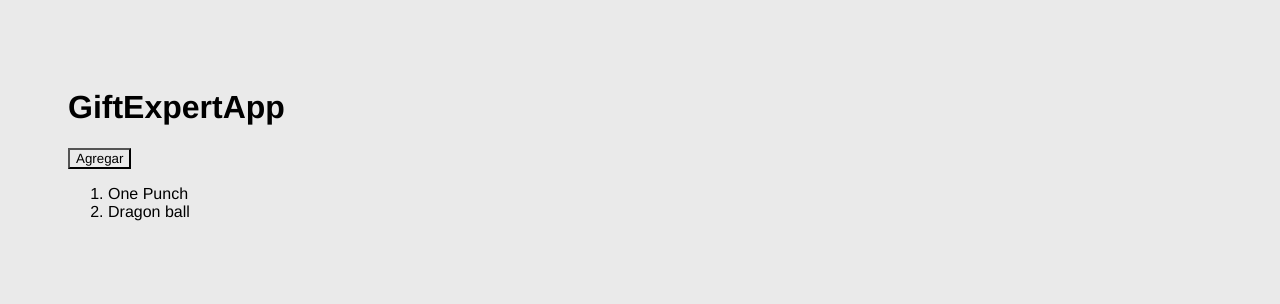
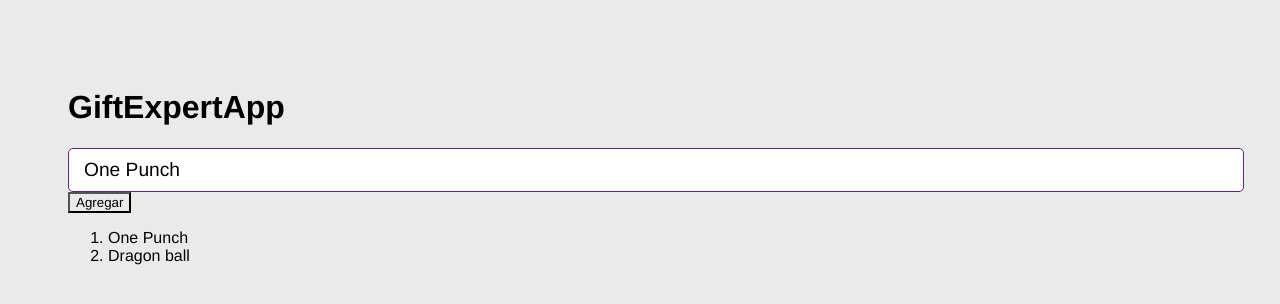
Before and after one commit to Oen844/gift-expert-app, a React (Vite) app: page / in a window 1280 px wide. Shown: the top 304 px of the page. Built offline with nearby package versions, Linux system fonts and the light colour scheme.

Commit message:
event listener

```diff
--- a/src/GiftExpertApp.jsx
+++ b/src/GiftExpertApp.jsx
@@ -1,9 +1,10 @@
 import { useState } from "react";
+import { AddCategory } from "./components/AddCategory";
 
 const apiKey = "C7IgKP3nG1CMgzOUV3OoYLQmE84SL8sQ";
 export const GiftExpertApp = () => {
     const arrCategories = [" One Punch ", "Dragon ball"];
-    const [categories, setCategories] = useState([" One Punch ", "Dragon ball"]);
+    const [categories, setCategories] = useState(arrCategories);
 
     const onAddCategory = ( ) => {
         //valorant
@@ -20,6 +21,7 @@
             <h1>GiftExpertApp</h1>
 
             {/* input */}
+            <AddCategory/>
 
             {/* listado fe gif */}
             <button onClick={onAddCategory}>Agregar</button>
--- /dev/null
+++ b/src/components/AddCategory.jsx
@@ -0,0 +1,26 @@
+import { useState } from "react"
+
+export const AddCategory = () => {
+
+    const [inputValue, setInputValue] = useState('One Punch');
+
+    const onInputChang = (event) => {
+        setInputValue(event.target.value);
+    }
+
+    const onSubmit = (event) => {
+        event.preventDefault();
+        console.log(inputValue);
+    }
+
+    return (
+        <form onSubmit={ (event) => onSubmit(event)}>
+            <input
+                type="text"
+                placeholder="Busqueda gift"
+                value={inputValue}
+                onChange={onInputChang}
+            />
+        </form>
+    )
+}
```
